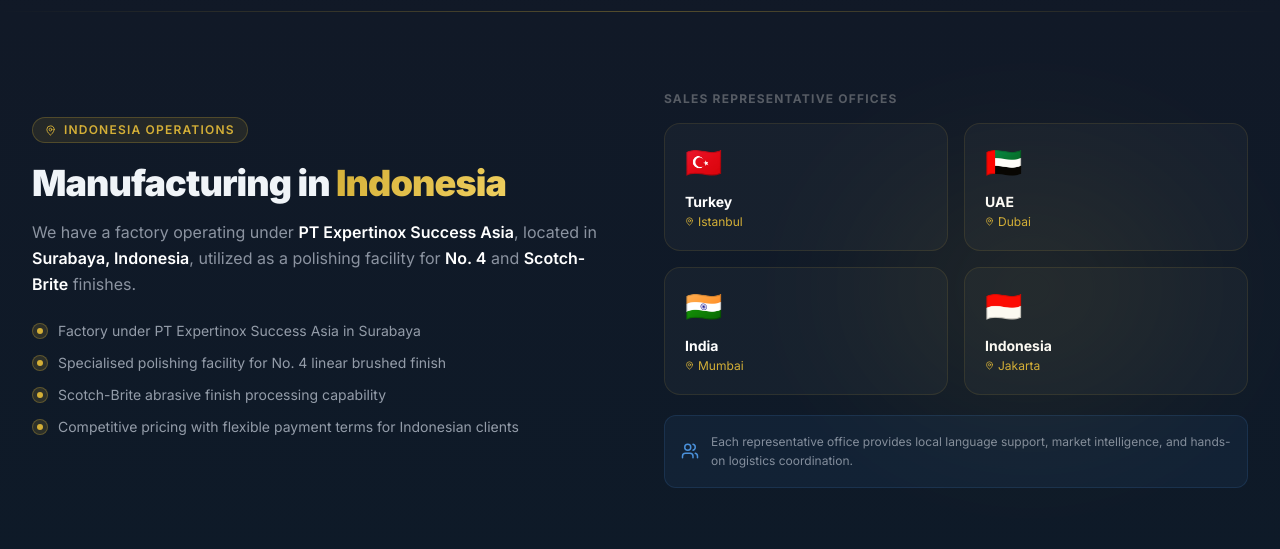
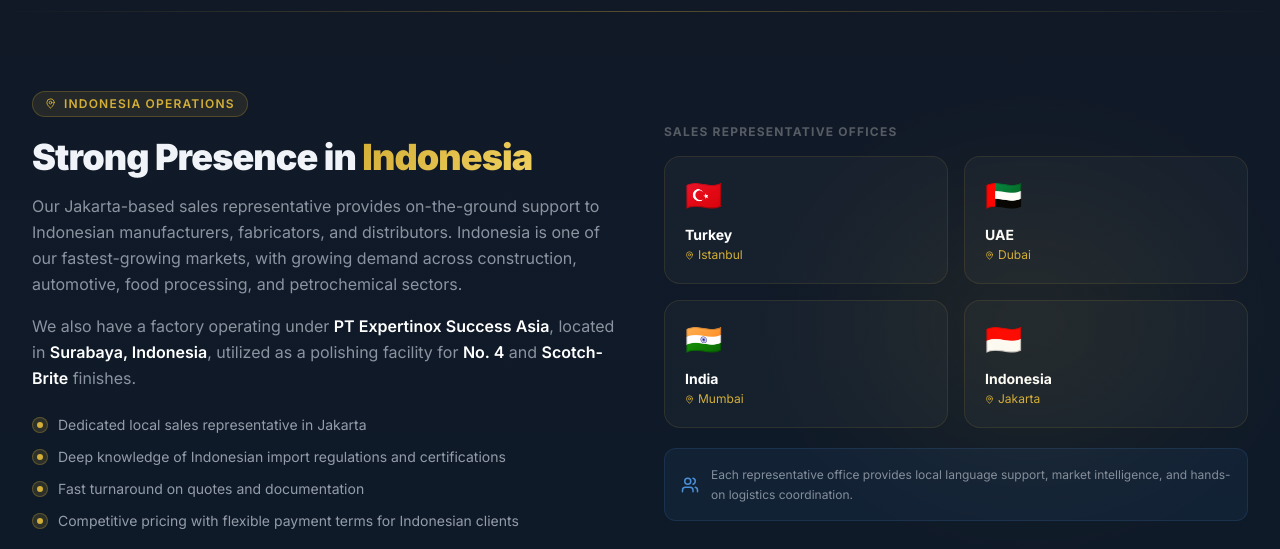
Before and after one commit to tehseekers/expertinox, a React (Vite) app: page / in a window 1280 px wide. Shown: the part 1560-2109 px from the top of the page. Built offline with nearby package versions, Linux system fonts and the light colour scheme; no server answers.

Commit message:
Update Indonesia section content

```diff
--- a/src/components/HomePage.tsx
+++ b/src/components/HomePage.tsx
@@ -336,20 +336,23 @@ function IndonesiaSection() {
               <MapPin size={11} /> Indonesia Operations
             </div>
             <h2 className="font-black text-3xl md:text-4xl tracking-tight mb-4" style={{ color: '#f0f4f8' }}>
-              Manufacturing in{' '}
+              Strong Presence in{' '}
               <span style={{
                 background: 'linear-gradient(135deg, #d4af37, #f0d060)',
                 WebkitBackgroundClip: 'text', WebkitTextFillColor: 'transparent', backgroundClip: 'text',
               }}>Indonesia</span>
             </h2>
+            <p className="text-base leading-relaxed mb-4" style={{ color: 'rgba(192,200,212,0.7)' }}>
+              Our Jakarta-based sales representative provides on-the-ground support to Indonesian manufacturers, fabricators, and distributors. Indonesia is one of our fastest-growing markets, with growing demand across construction, automotive, food processing, and petrochemical sectors.
+            </p>
             <p className="text-base leading-relaxed mb-6" style={{ color: 'rgba(192,200,212,0.7)' }}>
-              We have a factory operating under <span className="text-white font-semibold">PT Expertinox Success Asia</span>, located in <span className="text-white font-semibold">Surabaya, Indonesia</span>, utilized as a polishing facility for <span className="text-white font-semibold">No. 4</span> and <span className="text-white font-semibold">Scotch-Brite</span> finishes.
+              We also have a factory operating under <span className="text-white font-semibold">PT Expertinox Success Asia</span>, located in <span className="text-white font-semibold">Surabaya, Indonesia</span>, utilized as a polishing facility for <span className="text-white font-semibold">No. 4</span> and <span className="text-white font-semibold">Scotch-Brite</span> finishes.
             </p>
             <ul className="space-y-3 mb-6">
               {[
-                'Factory under PT Expertinox Success Asia in Surabaya',
-                'Specialised polishing facility for No. 4 linear brushed finish',
-                'Scotch-Brite abrasive finish processing capability',
+                'Dedicated local sales representative in Jakarta',
+                'Deep knowledge of Indonesian import regulations and certifications',
+                'Fast turnaround on quotes and documentation',
                 'Competitive pricing with flexible payment terms for Indonesian clients',
               ].map((item) => (
                 <li key={item} className="flex items-start gap-2.5">
```
